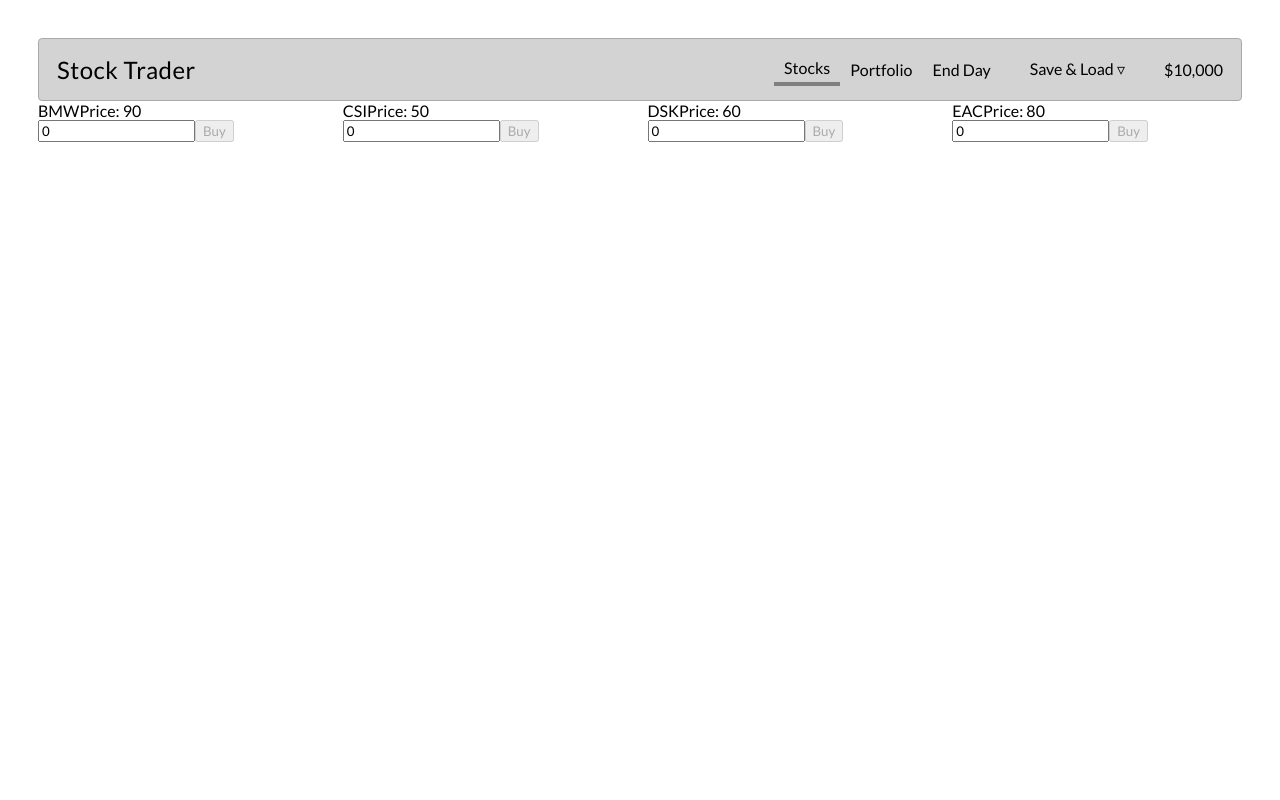
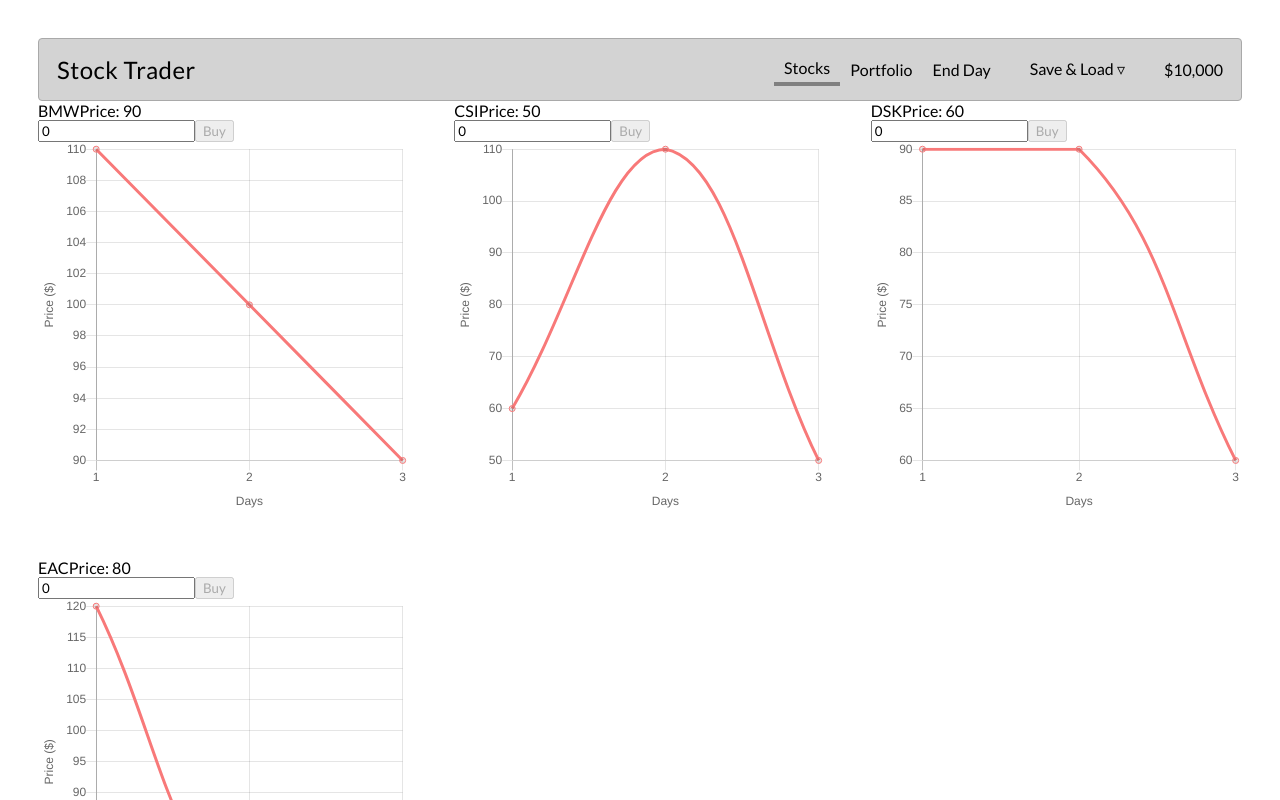
Before and after one commit to sabidhasan/courses, a Vue app in the folder stock-trader/stock-trader/: page /stocks in a window 1280 px wide. Shown: the top 800 px of the page. Built offline with nearby package versions, Linux system fonts and the light colour scheme.

Commit message:
Add chart history for stocks

```diff
--- a/stock-trader/stock-trader/package.json
+++ b/stock-trader/stock-trader/package.json
@@ -10,7 +10,9 @@
     "build": "node build/build.js"
   },
   "dependencies": {
+    "chart.js": "^2.7.2",
     "vue": "^2.5.2",
+    "vue-chartjs": "^3.4.0",
     "vue-router": "^3.0.1",
     "vuex": "^3.0.1"
   },
--- /dev/null
+++ b/stock-trader/stock-trader/src/components/Chart.js
@@ -0,0 +1,11 @@
+import { Line, mixins } from 'vue-chartjs'
+
+export default {
+  extends: Line,
+  mixins: [mixins.reactiveProp],
+  props: ['chartData', 'options'],
+  mounted () {
+    // Overwriting base render method with actual data.
+    this.renderChart(this.chartData, this.options)
+  }
+}
--- a/stock-trader/stock-trader/src/components/Header.vue
+++ b/stock-trader/stock-trader/src/components/Header.vue
@@ -65,6 +65,9 @@
   .nav__logo {
     font-size: 1.5rem; letter-spacing: 0.5px; flex: 1;
   }
+  .nav__logo:hover {
+    background: none;
+  }
   .nav__dropdown {
     max-height: 1.1em; overflow: hidden; transition: all 0.1s; z-index: 99;
     padding: 0 15px; display: flex; flex-direction: column;
--- a/stock-trader/stock-trader/src/components/stocks/Stock.vue
+++ b/stock-trader/stock-trader/src/components/stocks/Stock.vue
@@ -11,15 +11,21 @@
     >
       {{ enoughFunds ? 'Not enough funds' : 'Buy'}}
     </button>
+    <Chart :chartData="chartData" :options="chartOptions"></Chart>
   </div>
 </template>
 
 <script>
+  import Chart from '../Chart.js'
+
   export default {
     data() {
       return {
         quantity: 0
       }
+    },
+    components: {
+      Chart
     },
     methods: {
       buy() {
@@ -42,9 +48,41 @@
       },
       enoughFunds() {
         return (this.quantity > 0 && this.$store.getters.funds < (this.currentPrice * this.quantity))
+      },
+      chartOptions() {
+        return {
+          responsive: true,
+          legend: {
+            display: false
+          },
+          scales: {
+            xAxes: [
+              {
+                scaleLabel: {labelString: 'Days', display: true},
+              }
+            ],
+            yAxes: [
+              {
+                scaleLabel: {labelString: 'Price ($)', display: true},
+              }
+            ]
+          }
+        }
+      },
+      chartData() {
+        return {
+          labels: this.stock.prices.map((v, i) => i + 1),
+          datasets: [
+            {
+              label: `${this.stock.name} Stock Prices`,
+              borderColor: '#f87979',
+              fill: false,
+              data: this.stock.prices
+            }
+          ]
+        }
       }
     }
-
   }
 </script>
 
--- a/stock-trader/stock-trader/src/components/stocks/Stocks.vue
+++ b/stock-trader/stock-trader/src/components/stocks/Stocks.vue
@@ -20,7 +20,7 @@
 
 <style scoped>
   .stocks-container {
-    display: grid; grid-gap: 15px;
-    grid-template-columns: repeat(auto-fit, minmax(200px, 1fr));
+    display: grid; grid-gap: 45px;
+    grid-template-columns: repeat(auto-fit, minmax(300px, 1fr));
   }
 </style>
```
